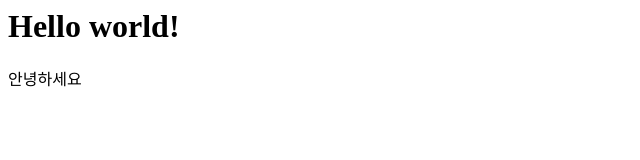
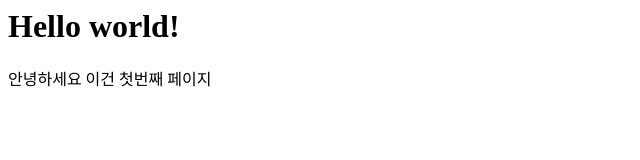
Before and after one commit to 1st-world/testRepo-MS, a plain HTML site: page index.html in a window 1280 px wide. Shown: the whole page, without its empty margins (0-640 px from the left). Drawn offline with Linux system fonts and the light colour scheme.

Commit message:
Update index.html

```diff
--- a/index.html
+++ b/index.html
@@ -1,2 +1,3 @@
 <h1>Hello world!</h1>
 안녕하세요
+이건 첫번째 페이지
```
